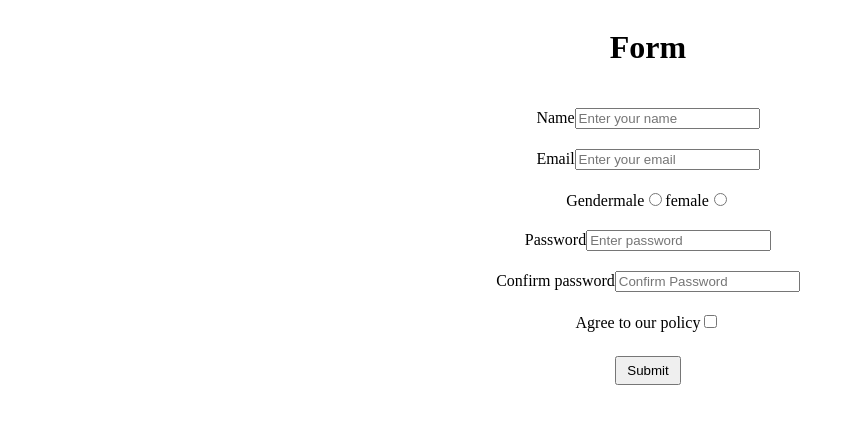
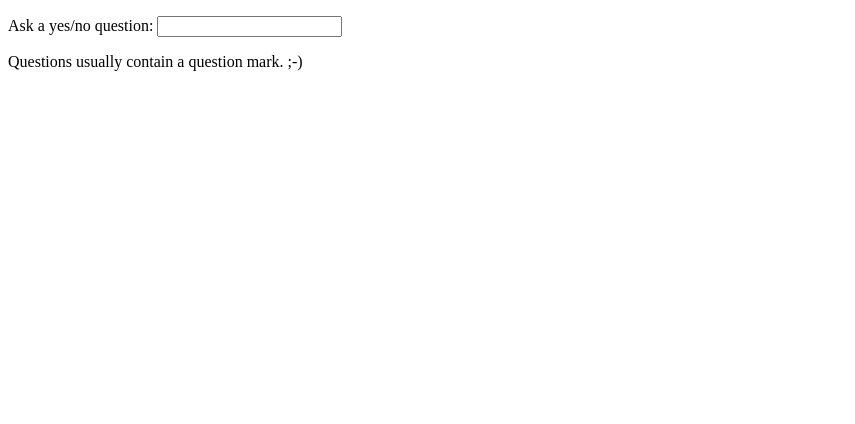
Before and after one commit to Measum-Shah/Vue-Learning, a Vue app in the folder vue-basics/: page / in a window 1280 px wide. Shown: the top 424 px of the page, without its empty margins (0-855 px from the left). Built offline with nearby package versions, Linux system fonts and the light colour scheme.

Commit message:
learned watchers

```diff
--- a/vue-basics/src/App.vue
+++ b/vue-basics/src/App.vue
@@ -30,7 +30,10 @@
     <!-- <BindHtmlClass /> -->
 
     <!-- This Component shows Form Binding -->
-    <FormBinding />
+    <!-- <FormBinding /> -->
+
+      <!-- This component shows Watchers  -->
+    <Watchers />
 </div>
 </template>
 <script setup lang="js">
@@ -44,6 +47,7 @@ import Reactive from './components/reactivity/Reactive.vue';
 import Computed from './components/Computed.vue';
 import BindHtmlClass from './components/BindHtmlClass.vue';
 import FormBinding from './components/FormBinding.vue';
+import Watchers from './components/Watchers.vue';
 </script>
 <style lang="">
 
--- /dev/null
+++ b/vue-basics/src/components/Watchers.vue
@@ -0,0 +1,31 @@
+<script setup>
+import { ref, watch } from 'vue'
+
+const question = ref('')
+const answer = ref('Questions usually contain a question mark. ;-)')
+const loading = ref(false)
+
+// watch works directly on a ref
+watch(question, async (newQuestion, oldQuestion) => {
+  if (newQuestion.includes('/')) {
+    loading.value = true
+    answer.value = 'Thinking...'
+    try {
+      const res = await fetch('https://yesno.wtf/api')
+      answer.value = (await res.json()).answer
+    } catch (error) {
+      answer.value = 'Error! Could not reach the API. ' + error
+    } finally {
+      loading.value = false
+    }
+  }
+})
+</script>
+
+<template>
+  <p>
+    Ask a yes/no question:
+    <input v-model="question" :disabled="loading" />
+  </p>
+  <p>{{ answer }}</p>
+</template>
```
